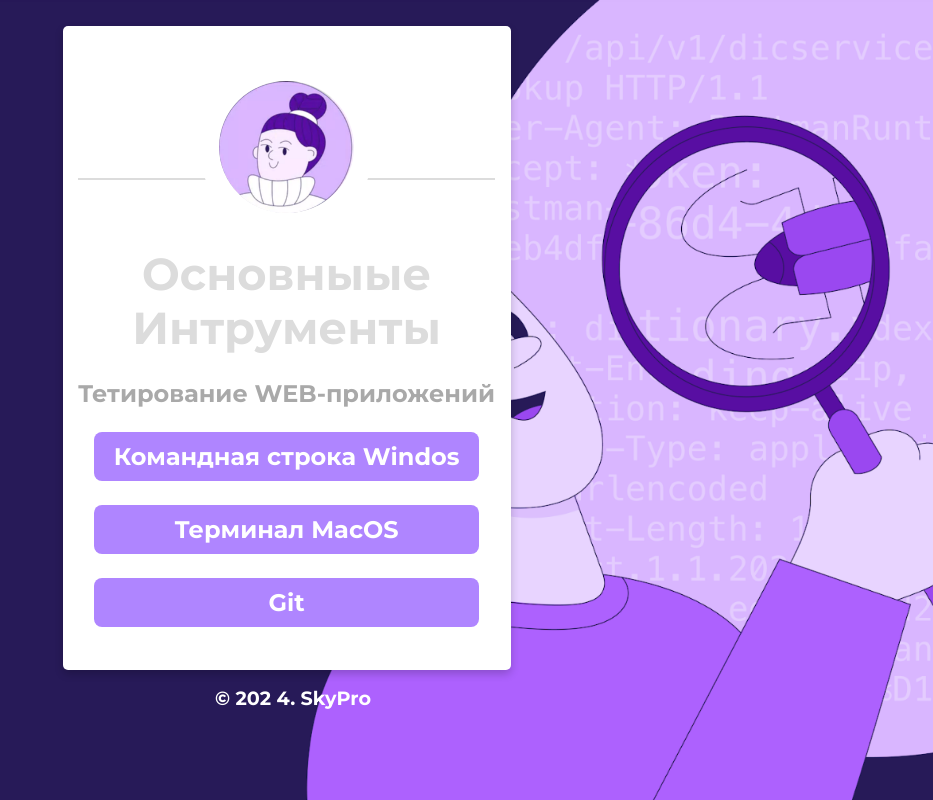
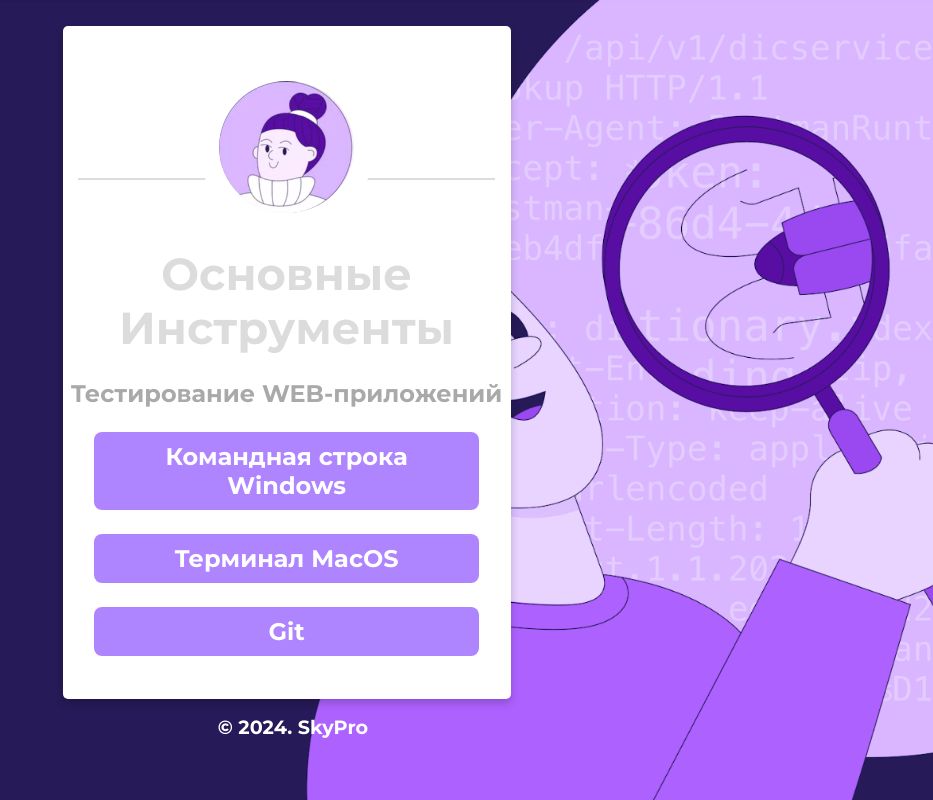
Before and after one commit to RenataS26/FinalTest, a plain HTML site: page index.html in a window 1280 px wide. Shown: the whole page, without its empty margins (347-1280 px from the left). Drawn offline with Linux system fonts and the light colour scheme.

Commit message:
Second commit

```diff
--- a/index.html
+++ b/index.html
@@ -1,10 +1,10 @@
 <!DOCTYPE html>
 <html>
    <head>
-      <title>Portal for QA</title>
+      <title>Основы тестирования</title>
       <link rel="stylesheet" type="text/css" href="css/style.css">
       <link rel="stylesheet" type="text/css" href="css/font-awesome.css">
-      <link rel="shortcut icon" href="img/fav.ico" type="image/x-icon">
+      <link rel="shortcut icon" href="img/ava.png" type="image/x-icon">
       <link href="https://fonts.googleapis.com/css?family=Montserrat:700" rel="stylesheet">
       <meta charset="utf-8">
       <meta name="viewport" content="width=device-width, initial-scale=1">
@@ -15,12 +15,12 @@
          <center><img class="center animated rollIn" src="img/ava.png" alt="avatar"></center>
          <hr>
          <div class="name">
-            Основныые Интрументы
+            Основные Инструменты
          </div>
-         <p class="subtitle">Тетирование WEB-приложений</p>
+         <p class="subtitle">Тестирование WEB-приложений</p>
          </p>
          <p class="location" align="center">
-            <a href="html/cmd.html">Командная строка Windos</a>
+            <a href="html/cmd.html">Командная строка Windows</a>
          </p>
          <p class="location" align="center">
             <a href="html/mac.html">Терминал MacOS</a>
@@ -33,7 +33,7 @@
       </div>
       <!--footer-->
       <footer class="animated fadeIn">
-         &copy; 202 4. SkyPro
+         &copy; 2024. SkyPro
       </footer>
    </body>
 </html>
```
Also changed, not shown: html/cmd.html (+5 -2 lines), html/git.html (+3 -3 lines), html/mac.html (+3 -3 lines), defects.txt.
